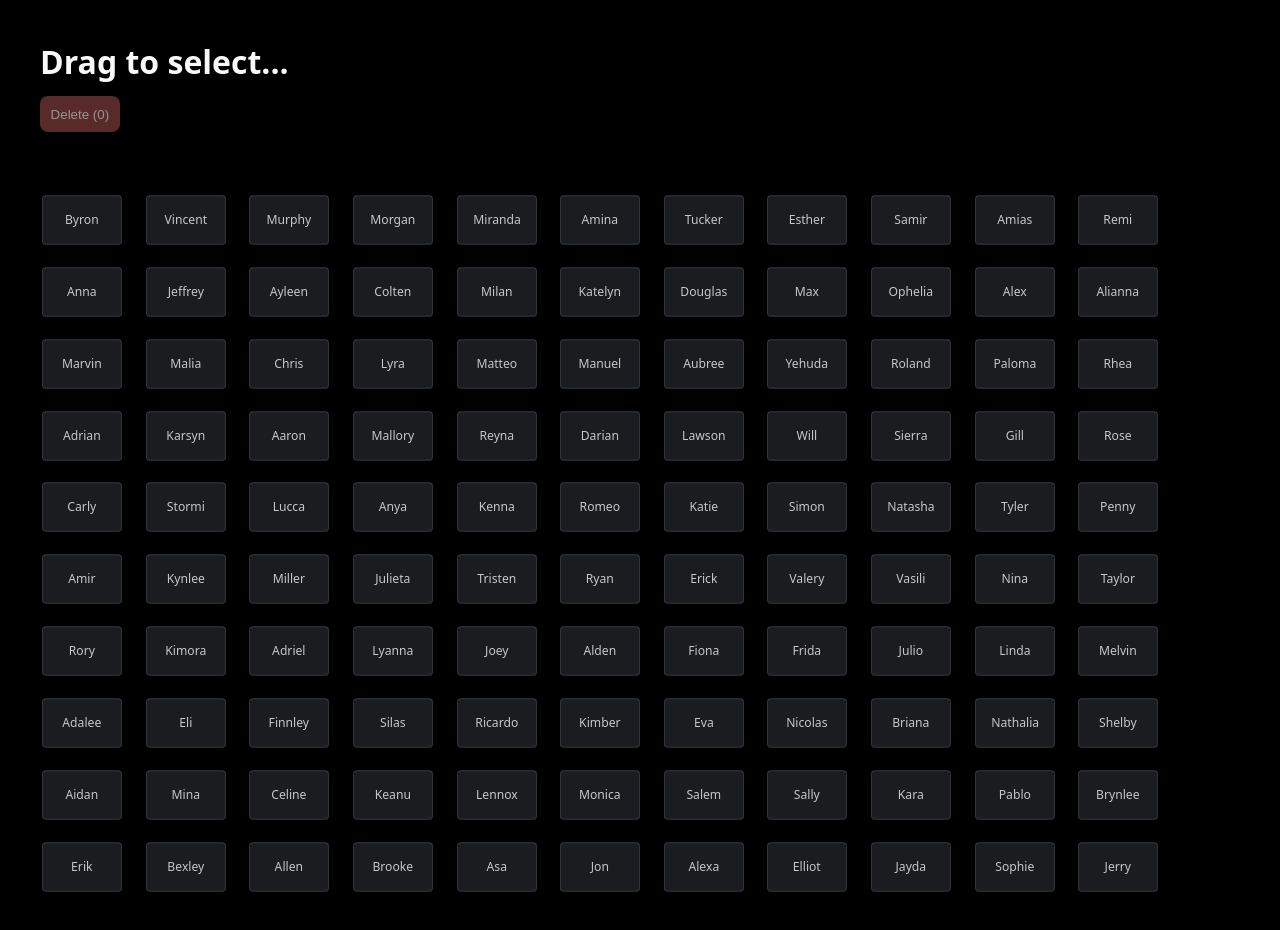
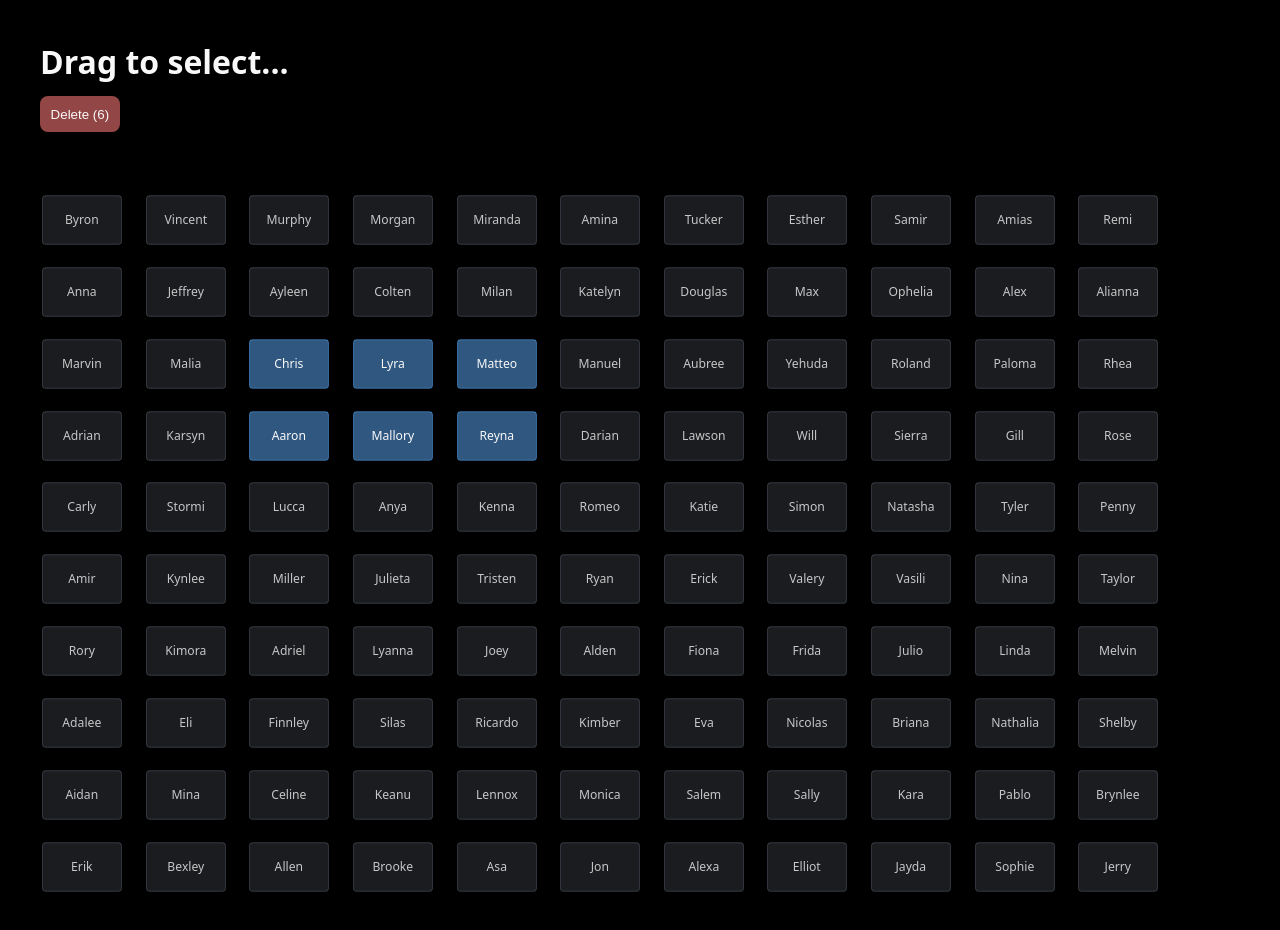
Before and after one commit to vasilionjea/react-dn-select, a React (Vite) app: page / in a window 1280 px wide. Shown: the top 930 px of the page. Built offline with nearby package versions, Linux system fonts and the light colour scheme.

Commit message:
adds support for preselected items with initSelected prop

```diff
--- a/example/App.tsx
+++ b/example/App.tsx
@@ -5,9 +5,11 @@ import { names } from './names';
 
 type Item = string;
 
+const initSelected = ['Chris', 'Lyra', 'Aaron', 'Mallory', 'Matteo', 'Reyna'];
+
 function App() {
   const [items, setItems] = useState<Item[]>(names);
-  const [selectedItems, setSelectedItems] = useState<Item[]>([]);
+  const [selectedItems, setSelectedItems] = useState<Item[]>(initSelected);
 
   const deleteSelected = () => {
     setItems((items) => items.filter((item) => !selectedItems.includes(item)));
@@ -28,8 +30,8 @@ function App() {
         items={items}
         itemId={(item) => item.toLowerCase()}
         renderItem={({ item }) => <p>{item}</p>}
-        onDragStart={(prevSelected) => console.log(`Previous: ${prevSelected}`)}
         onDragMove={setSelectedItems}
+        initSelected={selectedItems}
         throttleDelay={150}
       />
     </div>
--- a/src/DnSelect.tsx
+++ b/src/DnSelect.tsx
@@ -21,6 +21,7 @@ export default function DnSelect<Item>({
   onDragStart,
   onDragMove,
   onDragEnd,
+  initSelected = [],
   throttleDelay = 100,
 }: DnSelectProps<Item>) {
   const containerRef = useRef<HTMLDivElement>(null);
@@ -30,7 +31,7 @@ export default function DnSelect<Item>({
   const didDrag = useRef(false);
 
   const { select, unselect, isSelected, getSelected, unselectAll } =
-    useSelectable<Item>();
+    useSelectable<Item>(initSelected);
 
   const selectOverlapping = throttle((selectBoxRect: DOMRectReadOnly) => {
     for (const [item, node] of childNodes.current) {
--- a/src/types/DnSelect.ts
+++ b/src/types/DnSelect.ts
@@ -7,5 +7,6 @@ export type DnSelectProps<T> = {
   onDragStart?: (arg1: T[]) => void;
   onDragMove?: (arg1: T[]) => void;
   onDragEnd?: (arg1: T[]) => void;
+  initSelected?: T[];
   throttleDelay?: number;
 };
--- a/src/useSelectable.ts
+++ b/src/useSelectable.ts
@@ -3,7 +3,7 @@ import { useState, useCallback } from 'react';
 /**
  * useSelectable() hook
  */
-export function useSelectable<T>(initSelected = []) {
+export function useSelectable<T>(initSelected: T[] = []) {
   const [selected, setSelected] = useState(() => new Set<T>(initSelected));
 
   const getSelected = useCallback(() => Array.from(selected), [selected]);
```
Also changed, not shown: 1 other file (tests, documents, lock files or other folders).
